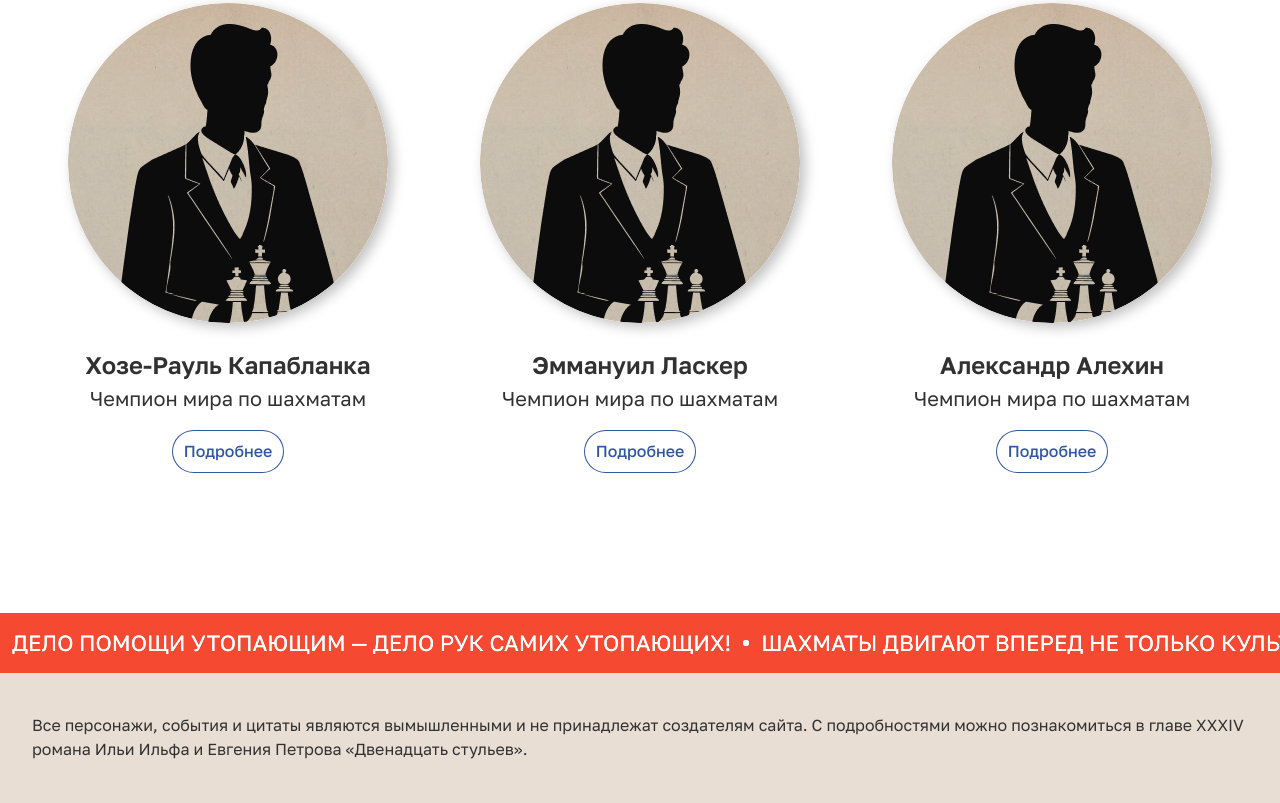
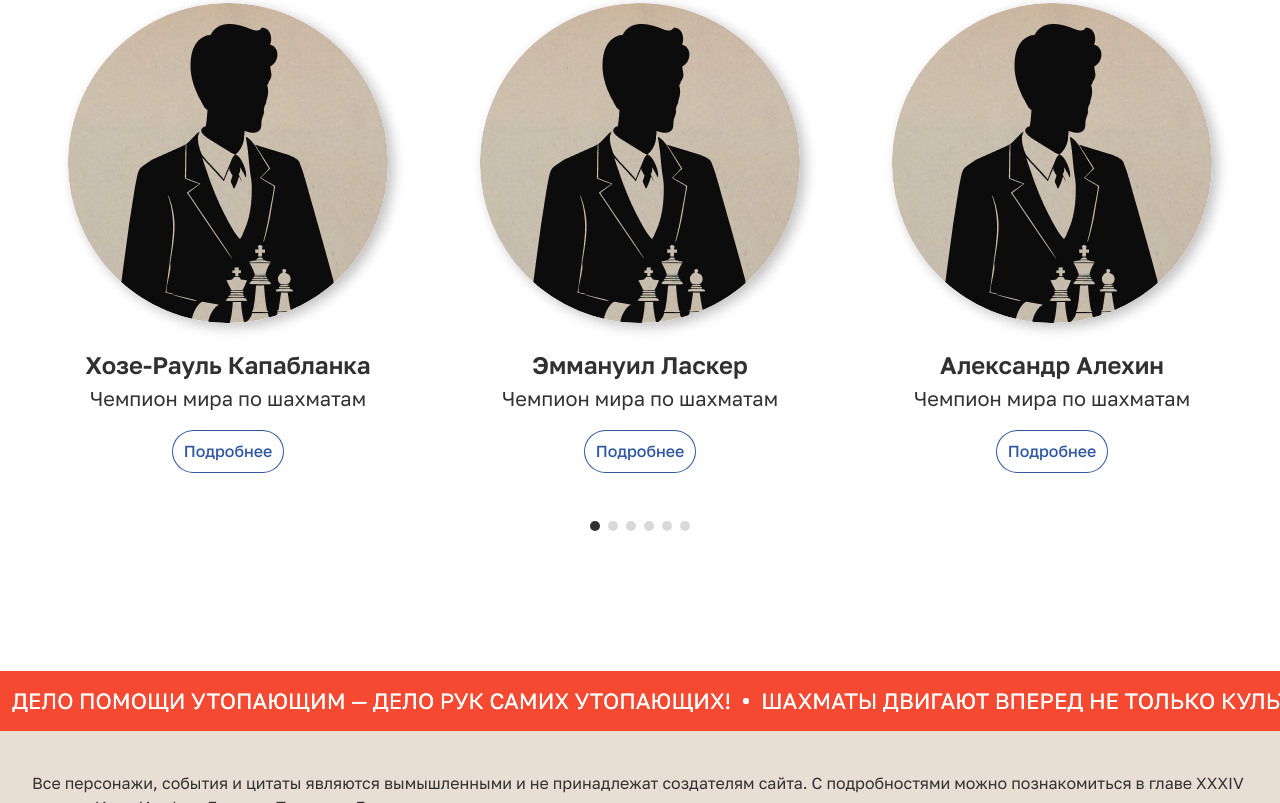
Before and after one commit to Woollywood/4horses, a website built with Vite: page index.html in a window 1280 px wide. Shown: the part 2894-3697 px from the top of the page. Built offline with nearby package versions, Linux system fonts and the light colour scheme.

Commit message:
feat: slider pagination

```diff
--- a/index.html
+++ b/index.html
@@ -282,7 +282,7 @@
                   </button>
                 </div>
               </div>
-              <div class="slider" data-slider>
+              <div class="slider mb-12" data-slider>
                 <div class="slider-wrapper" data-slider-wrapper>
                   <div class="slider-slide">
                     <div class="slider-slide__inner">
@@ -388,6 +388,10 @@
                   </div>
                 </div>
               </div>
+              <div
+                class="flex items-center justify-center gap-2"
+                data-slider-pagination
+              ></div>
             </div>
           </section>
           <section class="relative h-[60px]">
--- a/src/assets/styles/slider.css
+++ b/src/assets/styles/slider.css
@@ -13,3 +13,13 @@
 .slider-wrapper.dragging {
   @apply cursor-grab;
 }
+
+.slider-pagination-bullet {
+  @apply h-2.5 w-2.5 overflow-hidden rounded-full transition-colors;
+
+  background-color: rgba(217, 217, 217, 1);
+}
+
+.slider-pagination-bullet.active {
+  background-color: rgba(49, 49, 49, 1);
+}
--- a/src/main.ts
+++ b/src/main.ts
@@ -24,6 +24,9 @@ document.addEventListener("DOMContentLoaded", () => {
         ".member-navigation[data-navigation-prev]",
       )!,
     },
+    pagination: document.querySelector(
+      "[data-slider-pagination]",
+    )! as HTMLElement,
     breakpoints: {
       320: {
         spaceBetween: 16,
--- a/src/scripts/slider/slider.ts
+++ b/src/scripts/slider/slider.ts
@@ -20,6 +20,8 @@ export class Slider {
 
   private _isLock = false;
 
+  private _paginationBullets: HTMLElement[] | null = null;
+
   constructor(
     private _sliderElement: HTMLElement,
     private _options?: SliderOptions,
@@ -31,6 +33,7 @@ export class Slider {
 
     this._options?.autoplay ? this._autoplayBuild() : null;
     this._options?.navigation ? this._navigationBuild() : null;
+    this._options?.pagination ? this._paginationBuild() : null;
     // this._buildDraggable();
 
     window.addEventListener("resize", () => this._buildSlides());
@@ -292,12 +295,46 @@ export class Slider {
     });
   }
 
+  /**
+   * Настройка пагинации
+   */
+  private _paginationBuild() {
+    const { pagination } = this._options!;
+    const bullets = Array.from(this._slides! as unknown as HTMLElement[]).map(
+      (_, index) => {
+        const bullet = document.createElement("button");
+        bullet.classList.add("slider-pagination-bullet");
+        bullet.addEventListener("click", () => {
+          const { speed } = this._options!;
+          this.slideTo(index, speed);
+        });
+
+        if (index === this._slideIndex) {
+          bullet.classList.add("active");
+        }
+
+        return bullet;
+      },
+    );
+
+    pagination?.append(...bullets);
+    this._paginationBullets = bullets;
+  }
+
   public slideTo(index: number, speed = 300) {
     const { spaceBetween } = this._computedOptions!;
     const { totalSlideWidth } = this._sliderBox!;
     this._slideOffset = index * totalSlideWidth + index * spaceBetween!;
     this._slideToOffsetStyleX(this._slideOffset, speed);
 
+    this._paginationBullets?.forEach((bullet) =>
+      bullet.classList.remove("active"),
+    );
+
+    this._paginationBullets
+      ?.find((bullet, i) => i === index)
+      ?.classList.add("active");
+
     this._slideIndex = index;
   }
 }
```
